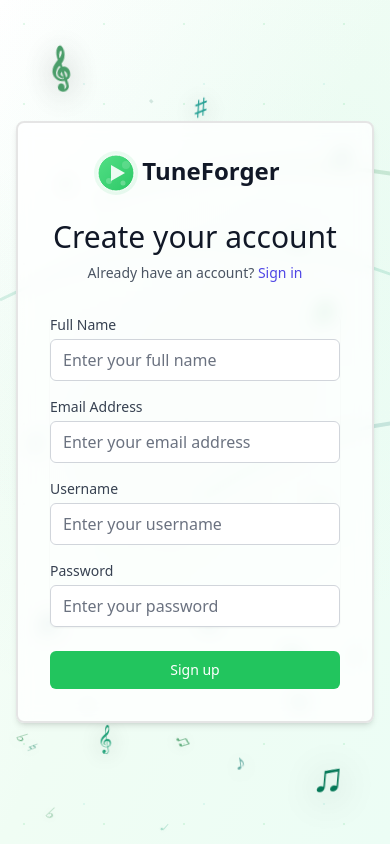
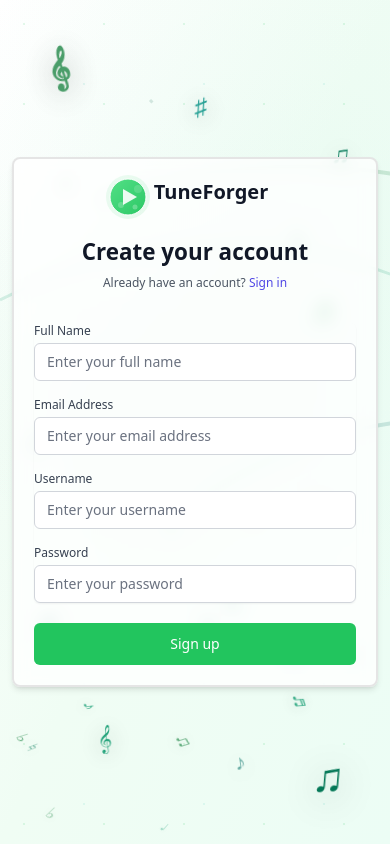
Before and after one commit to Anshuldhakar1/Tuneforge, a React (Vite) app: page /Tuneforge/login in a window 390 px wide. Both pictures are taken after a click on the button "Sign up". Built offline with nearby package versions, Linux system fonts and the light colour scheme; no server answers.

Commit message:
feat: improve styling and responsiveness of Login and CuratedPlaylistCard components; enhance layout for better user experience

```diff
--- a/src/components/app/Home/CuratedPlaylistCard.tsx
+++ b/src/components/app/Home/CuratedPlaylistCard.tsx
@@ -54,7 +54,7 @@ const CuratedPlaylistCard = ({ playlist, onClick }: CuratedPlaylistCardProps) =>
                     </span>
                     <ArrowRight className="w-4 h-4 text-[#31c266] opacity-0 group-hover:opacity-100 transition-all duration-300 transform group-hover:translate-x-1 group-hover:scale-110" />
                 </div>
-                <p className="text-sm text-gray-800 dark:text-gray-200 leading-relaxed font-semibold group-hover:text-[#31c266] transition-colors duration-300">{playlist.title}</p>
+                <p className={`text-sm text-gray-800 dark:text-gray-200 leading-relaxed font-semibold group-hover:${playlist.color} transition-colors duration-300`}>{playlist.title}</p>
             </div>
         </div>
     </button>
--- a/src/pages/Login.tsx
+++ b/src/pages/Login.tsx
@@ -63,117 +63,91 @@ const Login = () => {
     };
 
     return (
-        <div className="min-h-screen flex items-center justify-center py-12 px-4 sm:px-6 lg:px-8">
-            <div className="max-w-md w-full space-y-8 border-2 border-grey-200 rounded-lg p-8 bg-white/80 backdrop-blur shadow-md font-sans">
-                <div className="text-center mb-8">
+        <div className="min-h-screen flex items-center justify-center py-8 sm:py-10 lg:py-12 min-[1920px]:py-16 min-[2560px]:py-20 px-3 xs:px-4 sm:px-6 lg:px-8">
+            {/* Compact on normal / laptop screens, scales only after very large breakpoints */}
+            <div
+                className="w-full space-y-8 border-2 border-grey-200 rounded-lg bg-white/80 backdrop-blur shadow-md font-sans transition-all
+                max-w-[94vw] xs:max-w-sm sm:max-w-md md:max-w-lg lg:max-w-xl xl:max-w-2xl 2xl:max-w-[44rem]
+                min-[1920px]:max-w-[min(72vw,56rem)] min-[2300px]:max-w-[min(66vw,60rem)] min-[2560px]:max-w-[min(60vw,64rem)] min-[3200px]:max-w-[min(54vw,68rem)]
+                p-5 sm:p-7 md:p-9 lg:p-10 min-[1920px]:p-12 min-[2560px]:p-14"
+            >
+                <div className="text-center mb-6 sm:mb-8">
                     <span
-                        className={`inline-flex pl-[4rem] items-center gap-2 text-2xl font-bold transition-colors text-gray-900 relative right-[1rem]`}
+                        className="inline-flex pl-[4rem] items-center gap-2 font-bold text-gray-900 relative right-[1rem] leading-tight
+                        text-xl sm:text-2xl md:text-3xl min-[1920px]:text-[2.4rem] min-[2560px]:text-[2.6rem] min-[3200px]:text-[2.8rem]"
                     >
-                        {/* left-[-5.5rem] top-[-1rem] */}
                         <div className="absolute left-[-1rem] top-[-1rem] flex items-center justify-center p-1">
-                            <AppLogo className="text-white fill-white w-full h-full " />
+                            <AppLogo className="text-white fill-white w-full h-full" />
                         </div>
                         TuneForger
                     </span>
                 </div>
 
                 <div>
-                    <h2 className="mt-6 text-center text-3xl text-gray-900">
+                    <h2
+                        className="mt-4 sm:mt-6 text-center font-semibold text-gray-900 leading-snug
+                        text-[clamp(1.4rem,2.2vw+0.6rem,2.5rem)] min-[1920px]:text-[clamp(2rem,1.2vw+1.3rem,3rem)] min-[2560px]:text-[clamp(2.2rem,1vw+1.5rem,3.1rem)]"
+                    >
                         {isSignUp ? 'Create your account' : 'Sign in to your account'}
                     </h2>
-                    <p className="mt-2 text-center text-sm text-gray-600">
+                    <p className="mt-2 text-center text-xs sm:text-sm md:text-base text-gray-600 min-[1920px]:text-[1.05rem] min-[2560px]:text-[1.15rem]">
                         {isSignUp ? 'Already have an account?' : "Don't have an account?"}{' '}
-                        <button
-                            onClick={toggleMode}
-                            className="font-medium text-indigo-600 hover:text-indigo-500 focus:outline-none"
-                        >
+                        <button onClick={toggleMode} className="font-medium text-indigo-600 hover:text-indigo-500 focus:outline-none">
                             {isSignUp ? 'Sign in' : 'Sign up'}
                         </button>
                     </p>
                 </div>
 
-                <form className="mt-8 space-y-6" onSubmit={handleSubmit}>
+                <form className="mt-6 sm:mt-8 space-y-5" onSubmit={handleSubmit}>
                     <div className="rounded-md shadow-sm space-y-4">
                         {isSignUp && (
                             <>
                                 <div>
-                                    <label htmlFor="name" className="block text-sm font-medium text-gray-700">
+                                    <label htmlFor="name" className="block text-xs sm:text-sm font-medium text-gray-700 min-[1920px]:text-base">
                                         Full Name
                                     </label>
-                                    <input
-                                        id="name"
-                                        name="name"
-                                        type="text"
-                                        required={isSignUp}
-                                        value={formData.name}
-                                        onChange={handleInputChange}
-                                        className="mt-1 appearance-none relative block w-full px-3 py-2 border border-gray-300 placeholder-gray-500 text-gray-900 rounded-md focus:outline-none focus:ring-indigo-500 focus:border-indigo-500 focus:z-10 sm:text-sm"
-                                        placeholder="Enter your full name"
-                                    />
+                                    <input id="name" name="name" type="text" required={isSignUp} value={formData.name} onChange={handleInputChange}
+                                        className="mt-1 block w-full px-3 py-2 border border-gray-300 placeholder-gray-500 text-gray-900 rounded-md focus:outline-none focus:ring-indigo-500 focus:border-indigo-500 focus:z-10 text-sm sm:text-base"
+                                        placeholder="Enter your full name" />
                                 </div>
-
                                 <div>
-                                    <label htmlFor="email" className="block text-sm font-medium text-gray-700">
+                                    <label htmlFor="email" className="block text-xs sm:text-sm font-medium text-gray-700 min-[1920px]:text-base">
                                         Email Address
                                     </label>
-                                    <input
-                                        id="email"
-                                        name="email"
-                                        type="email"
-                                        required={isSignUp}
-                                        value={formData.email}
-                                        onChange={handleInputChange}
-                                        className="mt-1 appearance-none relative block w-full px-3 py-2 border border-gray-300 placeholder-gray-500 text-gray-900 rounded-md focus:outline-none focus:ring-indigo-500 focus:border-indigo-500 focus:z-10 sm:text-sm"
-                                        placeholder="Enter your email address"
-                                    />
+                                    <input id="email" name="email" type="email" required={isSignUp} value={formData.email} onChange={handleInputChange}
+                                        className="mt-1 block w-full px-3 py-2 border border-gray-300 placeholder-gray-500 text-gray-900 rounded-md focus:outline-none focus:ring-indigo-500 focus:border-indigo-500 focus:z-10 text-sm sm:text-base"
+                                        placeholder="Enter your email address" />
                                 </div>
                             </>
                         )}
-
                         <div>
-                            <label htmlFor="username" className="block text-sm font-medium text-gray-700">
+                            <label htmlFor="username" className="block text-xs sm:text-sm font-medium text-gray-700 min-[1920px]:text-base">
                                 Username
                             </label>
-                            <input
-                                id="username"
-                                name="username"
-                                type="text"
-                                required
-                                value={formData.username}
-                                onChange={handleInputChange}
-                                className="mt-1 appearance-none relative block w-full px-3 py-2 border border-gray-300 placeholder-gray-500 text-gray-900 rounded-md focus:outline-none focus:ring-indigo-500 focus:border-indigo-500 focus:z-10 sm:text-sm"
-                                placeholder="Enter your username"
-                            />
+                            <input id="username" name="username" type="text" required value={formData.username} onChange={handleInputChange}
+                                className="mt-1 block w-full px-3 py-2 border border-gray-300 placeholder-gray-500 text-gray-900 rounded-md focus:outline-none focus:ring-indigo-500 focus:border-indigo-500 focus:z-10 text-sm sm:text-base"
+                                placeholder="Enter your username" />
                         </div>
-
                         <div>
-                            <label htmlFor="password" className="block text-sm font-medium text-gray-700">
+                            <label htmlFor="password" className="block text-xs sm:text-sm font-medium text-gray-700 min-[1920px]:text-base">
                                 Password
                             </label>
-                            <input
-                                id="password"
-                                name="password"
-                                type="password"
-                                required
-                                value={formData.password}
-                                onChange={handleInputChange}
-                                className="mt-1 appearance-none relative block w-full px-3 py-2 border border-gray-300 placeholder-gray-500 text-gray-900 rounded-md focus:outline-none focus:ring-indigo-500 focus:border-indigo-500 focus:z-10 sm:text-sm"
-                                placeholder="Enter your password"
-                            />
+                            <input id="password" name="password" type="password" required value={formData.password} onChange={handleInputChange}
+                                className="mt-1 block w-full px-3 py-2 border border-gray-300 placeholder-gray-500 text-gray-900 rounded-md focus:outline-none focus:ring-indigo-500 focus:border-indigo-500 focus:z-10 text-sm sm:text-base"
+                                placeholder="Enter your password" />
                         </div>
                     </div>
 
                     {error && (
-                        <div className="bg-red-50 border border-red-200 text-red-700 px-4 py-3 rounded-md">
+                        <div className="bg-red-50 border border-red-200 text-red-700 px-4 py-3 rounded-md text-xs sm:text-sm">
                             {error}
                         </div>
                     )}
 
                     <div>
                         <button
-                            type="submit"
-                            disabled={loading}
-                            className="group relative w-full flex justify-center py-2 px-4 border border-transparent text-sm font-medium rounded-md text-white bg-green-500 focus:outline-none focus:ring-2 focus:ring-offset-2 focus:ring-indigo-500 disabled:opacity-50 disabled:cursor-not-allowed"
+                            type="submit" disabled={loading}
+                            className="group relative w-full flex justify-center py-2.5 sm:py-3 px-4 border border-transparent font-medium rounded-md text-white bg-green-500 focus:outline-none focus:ring-2 focus:ring-offset-2 focus:ring-indigo-500 disabled:opacity-50 disabled:cursor-not-allowed text-sm sm:text-base md:text-lg min-[1920px]:text-[1.25rem] min-[2560px]:text-[1.35rem] transition-colors"
                         >
                             {loading ? (
                                 <div className="w-5 h-5 border-2 border-white border-t-transparent rounded-full animate-spin" />
```
